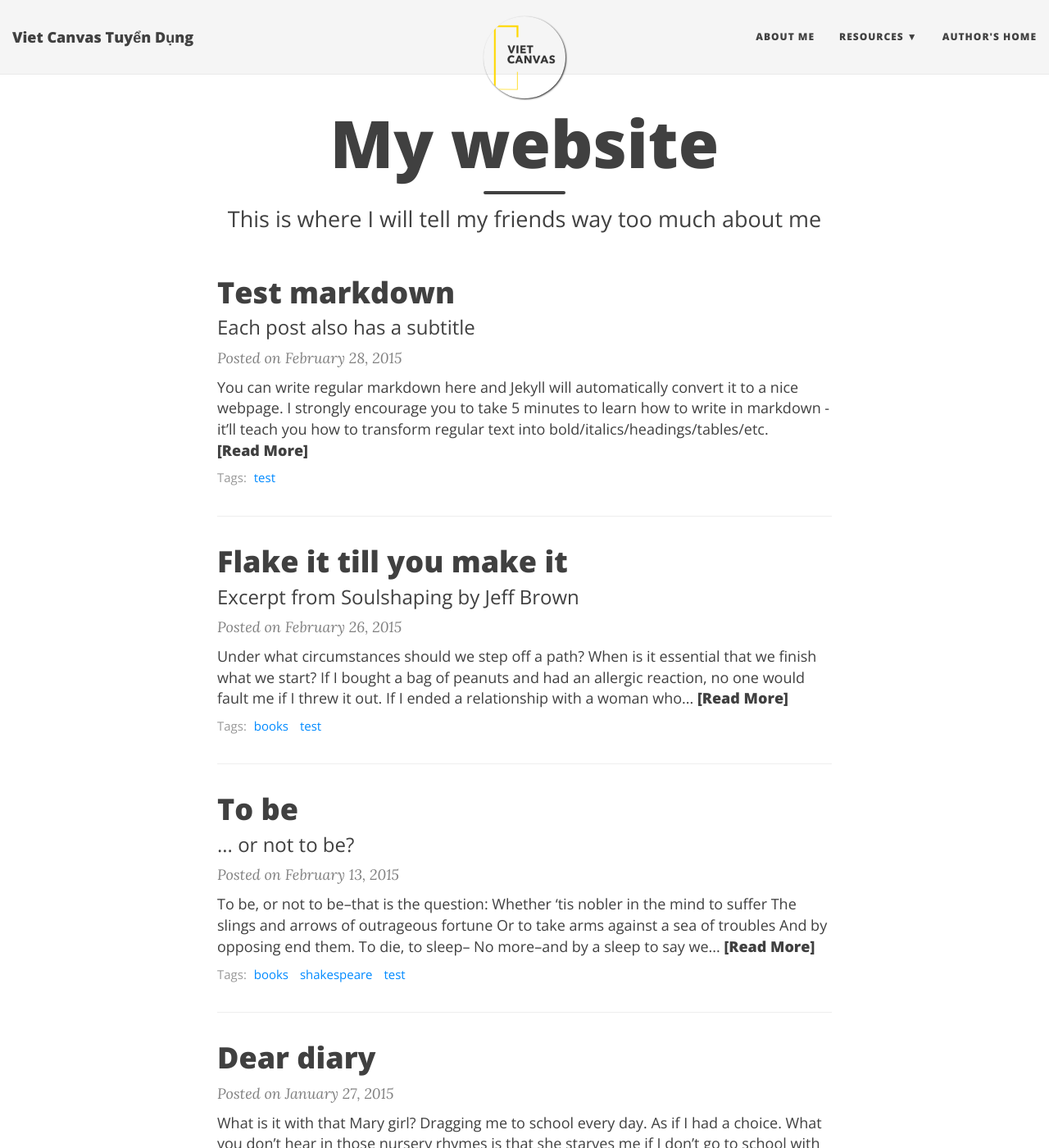
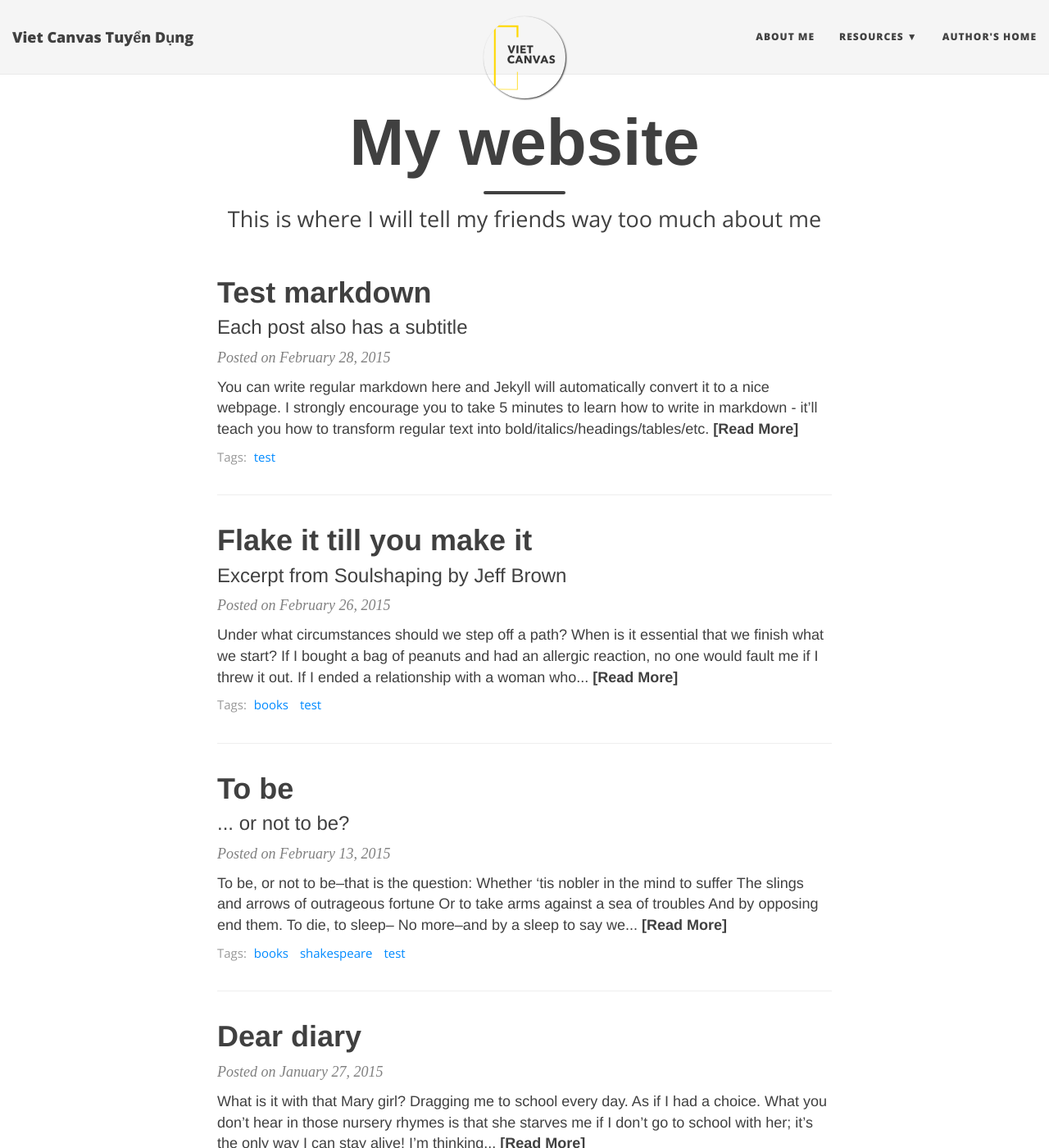
Before and after one commit to Tungtono/vc-jobs, a Jekyll site: the page built from index.html, in a window 1280 px wide and 1400 px high. Shown: the whole window at 82% size. Built offline with Jekyll 4.4.1, drawn with Linux system fonts in a browser that asks for light colours; nearby versions of some CDN libraries; the list of posts is cut into pages by our own code.

Commit message:
no message

```diff
--- a/css/main.css
+++ b/css/main.css
@@ -7,7 +7,7 @@ layout: null
 /* --- General --- */
 
 body {
-  font-family: 'Lora', 'Times New Roman', serif;
+  font-family: 'Muli', 'Times New Roman', serif;
   font-size: 18px;
   color: #404040;
   position: relative;
@@ -22,7 +22,7 @@ p {
   margin: 30px 0;
 }
 h1,h2,h3,h4,h5,h6 {
-  font-family: 'Open Sans', 'Helvetica Neue', Helvetica, Arial, sans-serif;
+  font-family: 'Muli', 'Helvetica Neue', Helvetica, Arial, sans-serif;
   font-weight: 800;
 }
 a {
@@ -59,7 +59,7 @@ hr.small {
 }
 
 .main-explain-area {
-  font-family: 'Open Sans', 'Helvetica Neue', Helvetica, Arial, sans-serif;
+  font-family: 'Muli', 'Helvetica Neue', Helvetica, Arial, sans-serif;
   padding: 15px inherit;
 }
 
@@ -292,7 +292,7 @@ footer .list-inline {
   padding: 0;
 }
 footer .copyright {
-  font-family: 'Open Sans', 'Helvetica Neue', Helvetica, Arial, sans-serif;
+  font-family: 'Muli', 'Helvetica Neue', Helvetica, Arial, sans-serif;
   text-align: center;
   margin-bottom: 0;
 }
@@ -358,7 +358,7 @@ footer .theme-by {
   margin: 0 0 10px;
 }
 .post-preview .post-entry {
-  font-family: 'Open Sans', 'Helvetica Neue', Helvetica, Arial, sans-serif;
+  font-family: 'Muli', 'Helvetica Neue', Helvetica, Arial, sans-serif;
 }
 .post-entry-container {
   display: inline-block;
```
